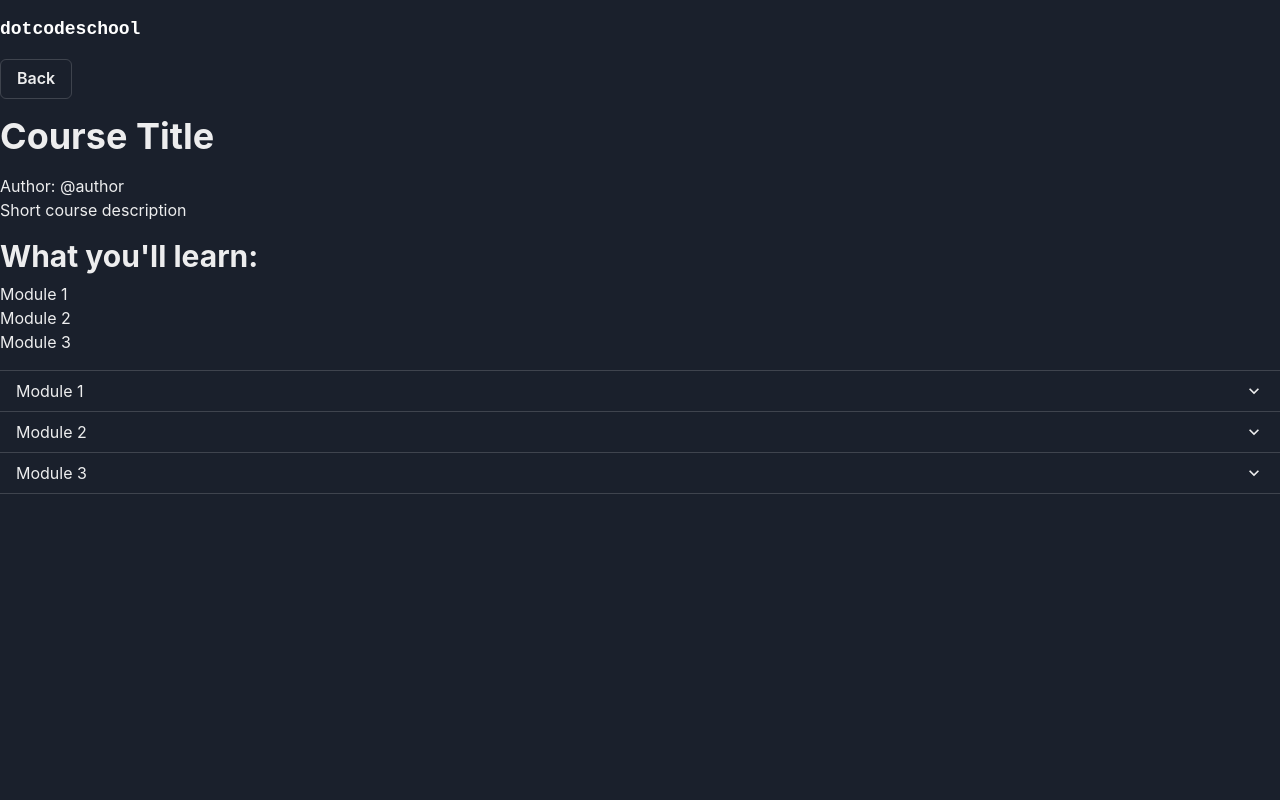
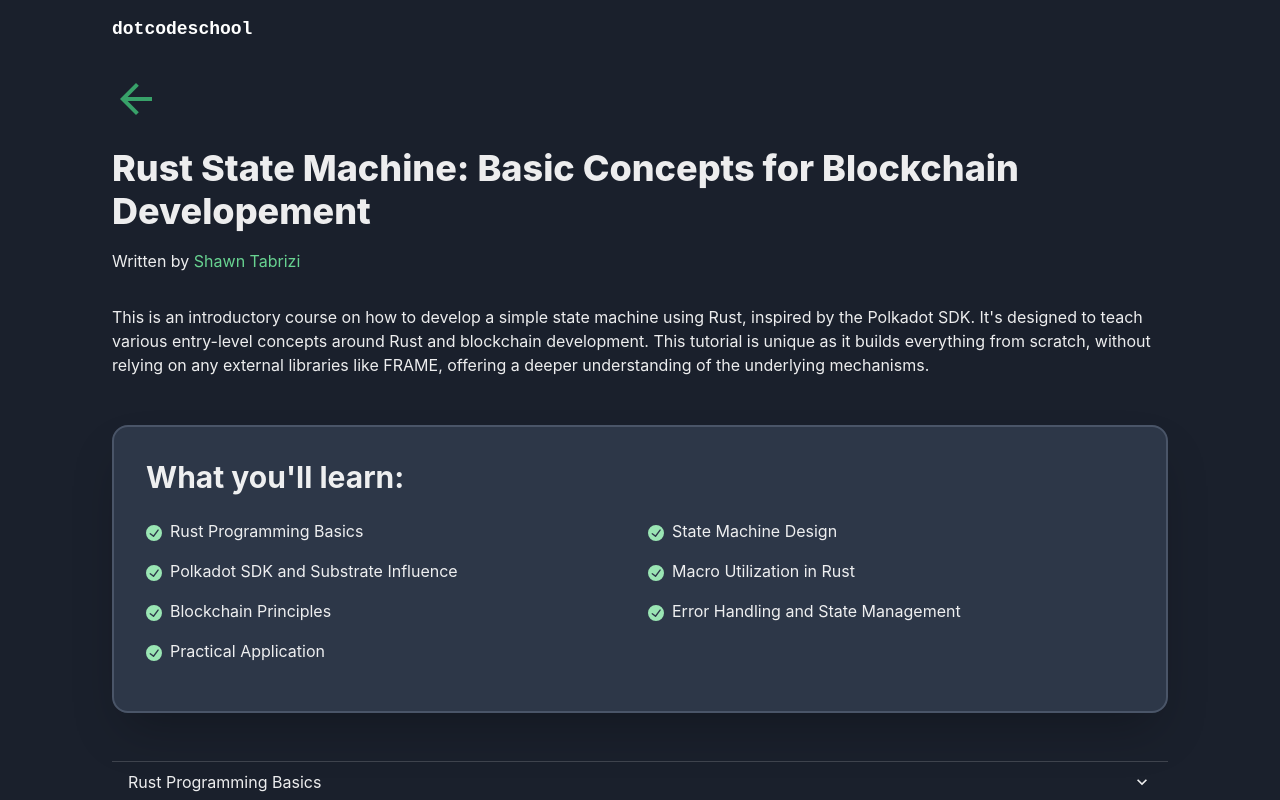
Before and after one commit to iammasterbrucewayne/dotcodeschool, a Next.js app: page /courses in a window 1280 px wide. Shown: the top 800 px of the page. Built offline with nearby package versions, Linux system fonts and the light colour scheme.

Commit message:
refactor course overview ui

```diff
--- a/src/pages/courses/index.tsx
+++ b/src/pages/courses/index.tsx
@@ -1,4 +1,5 @@
 import Navbar from "@/app/common/components/navbar";
+import { ArrowBackIcon, CheckCircleIcon } from "@chakra-ui/icons";
 import {
   Box,
   Button,
@@ -10,6 +11,8 @@ import {
   AccordionButton,
   AccordionPanel,
   AccordionIcon,
+  Grid,
+  GridItem,
 } from "@chakra-ui/react";
 
 interface Module {
@@ -17,7 +20,13 @@ interface Module {
   content: string;
 }
 
-const Module = ({ title, content }: Module) => {
+interface ModuleProps {
+  module: Module;
+}
+
+const Module = ({ module }: ModuleProps) => {
+  const { title, content } = module;
+
   return (
     <AccordionItem>
       <h2>
@@ -39,52 +48,81 @@ interface ModuleListProps {
 
 const ModuleList = ({ modules }: ModuleListProps) => {
   return (
-    <Box mb={4}>
-      <Heading as="h2" size="lg" mb={2}>
+    <Box
+      bg="gray.700"
+      border="2px solid"
+      borderColor="gray.600"
+      shadow="2xl"
+      my={12}
+      p={8}
+      rounded={16}
+    >
+      <Heading as="h2" size="lg" mb={6}>
         What you&apos;ll learn:
       </Heading>
-      <ul>
+      <Grid
+        templateColumns={["repeat(1, 1fr)", "repeat(2, 1fr)"]}
+        gap={4}
+        mb={4}
+      >
         {modules.map((module, index) => (
-          <li key={index}>{module.title}</li>
+          <GridItem key={index} colSpan={1}>
+            <CheckCircleIcon color="green.200" mr={2} />
+            {module.title}
+          </GridItem>
         ))}
-      </ul>
+      </Grid>
     </Box>
   );
 };
 
-const CoursePage = () => {
-  const modules: Module[] = [
-    { title: "Module 1", content: "Module 1 content" },
-    { title: "Module 2", content: "Module 2 content" },
-    { title: "Module 3", content: "Module 3 content" },
-  ];
+interface CoursePageProps {
+  title: string;
+  author: { name: string; url: string };
+  description: string;
+  modules: Module[];
+}
 
+const CoursePage = ({
+  title = "Rust State Machine: Basic Concepts for Blockchain Developement",
+  author = { name: "Shawn Tabrizi", url: "https://twitter.com/ShawnTabrizi" },
+  description = "This is an introductory course on how to develop a simple state machine using Rust, inspired by the Polkadot SDK. It's designed to teach various entry-level concepts around Rust and blockchain development. This tutorial is unique as it builds everything from scratch, without relying on any external libraries like FRAME, offering a deeper understanding of the underlying mechanisms.",
+  modules = [
+    { title: "Rust Programming Basics", content: "Module 1 content" },
+    { title: "State Machine Design", content: "Module 2 content" },
+    {
+      title: "Polkadot SDK and Substrate Influence",
+      content: "Module 3 content",
+    },
+    { title: "Macro Utilization in Rust", content: "Module 3 content" },
+    { title: "Blockchain Principles", content: "Module 3 content" },
+    {
+      title: "Error Handling and State Management",
+      content: "Module 3 content",
+    },
+    { title: "Practical Application", content: "Module 3 content" },
+  ],
+}: CoursePageProps) => {
   return (
-    <Box>
+    <Box maxW="6xl" mx="auto" px={[4, 12]}>
       <Navbar cta={false} />
-      <Button
-        as={Link}
-        href="/"
-        variant="outline"
-        mb={4}
-        _hover={{ textDecoration: "none" }}
-      >
-        Back
-      </Button>
-      <Heading as="h1" size="xl" mb={4}>
-        Course Title
+      <Link href="/" color="green.500" fontSize="5xl">
+        <ArrowBackIcon />
+      </Link>
+      <Heading as="h1" size="xl" fontWeight="800" my={4}>
+        {title}
       </Heading>
       <Text>
-        Author:{" "}
-        <Link href="https://twitter.com/author" isExternal>
-          @author
+        Written by{" "}
+        <Link color="green.300" href={author.url} isExternal>
+          {author.name}
         </Link>
       </Text>
-      <Text mb={4}>Short course description</Text>
+      <Text my={8}>{description}</Text>
       <ModuleList modules={modules} />
       <Accordion allowToggle>
         {modules.map((module, index) => (
-          <Module key={index} title={module.title} content={module.content} />
+          <Module key={index} module={module} />
         ))}
       </Accordion>
     </Box>
```
